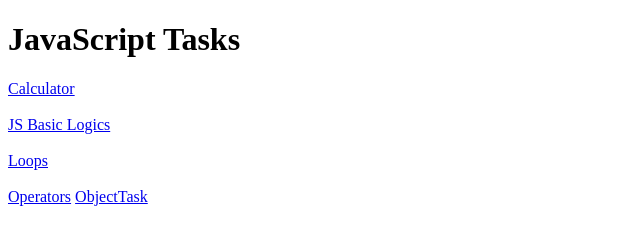
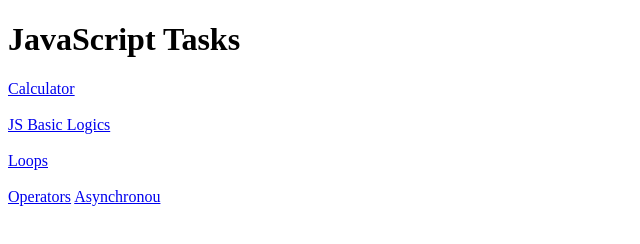
Before and after one commit to NULAKAANIGOPI/JsTasks, a plain HTML site: page index.html in a window 1280 px wide. Shown: the full height of the page, 0-640 px from the left. Drawn offline with Linux system fonts and the light colour scheme.

Commit message:
Fix HTML structure and add Asynchronou link

```diff
--- a/index.html
+++ b/index.html
@@ -17,7 +17,7 @@
 
     <a href="./operators/">Operators</a>
 
-     <a href="./ObjectTask/">ObjectTask</a>
+     <a href="./Asynchronou/">Asynchronou</a>
 
 </body>
 
```
